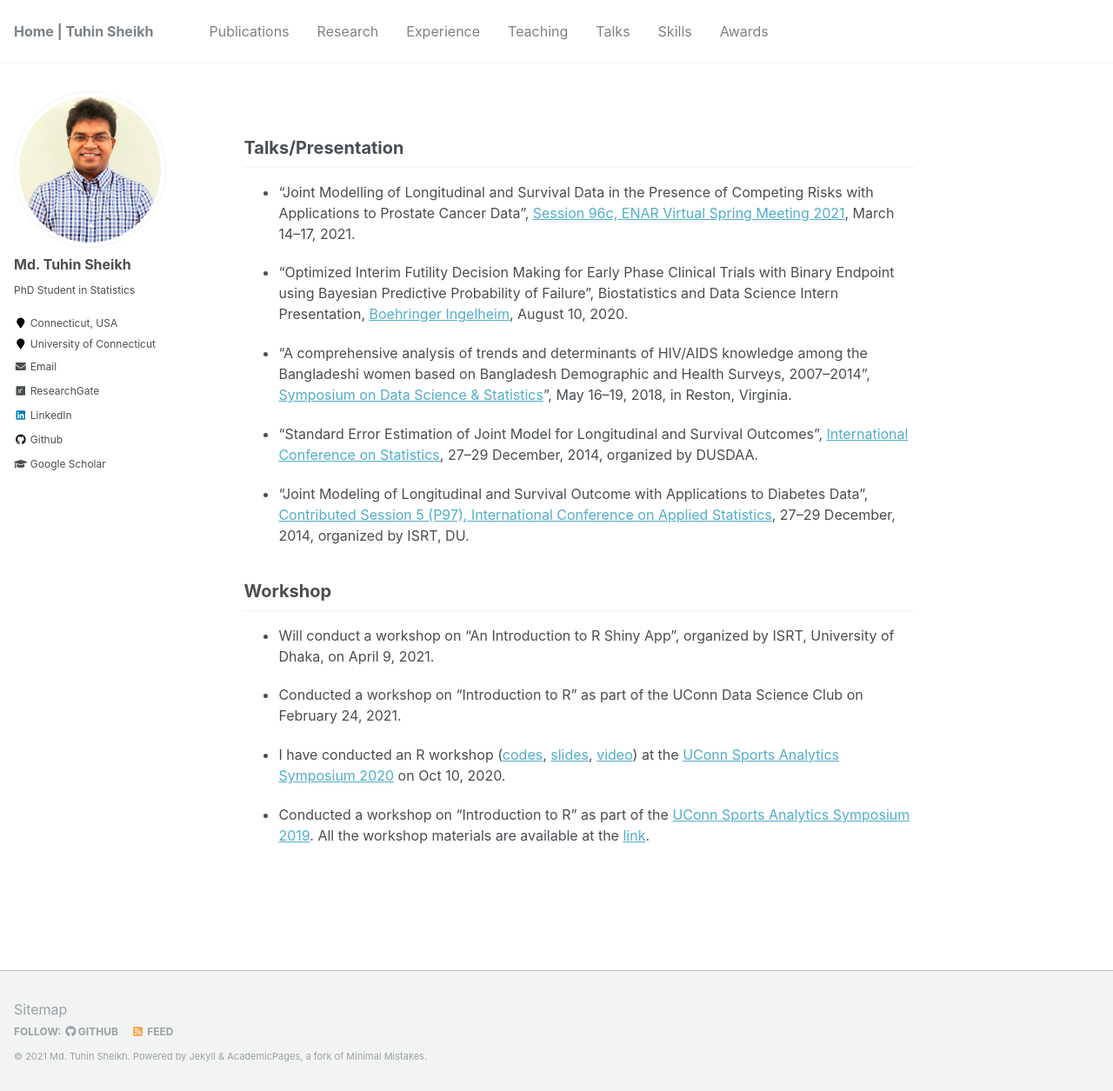
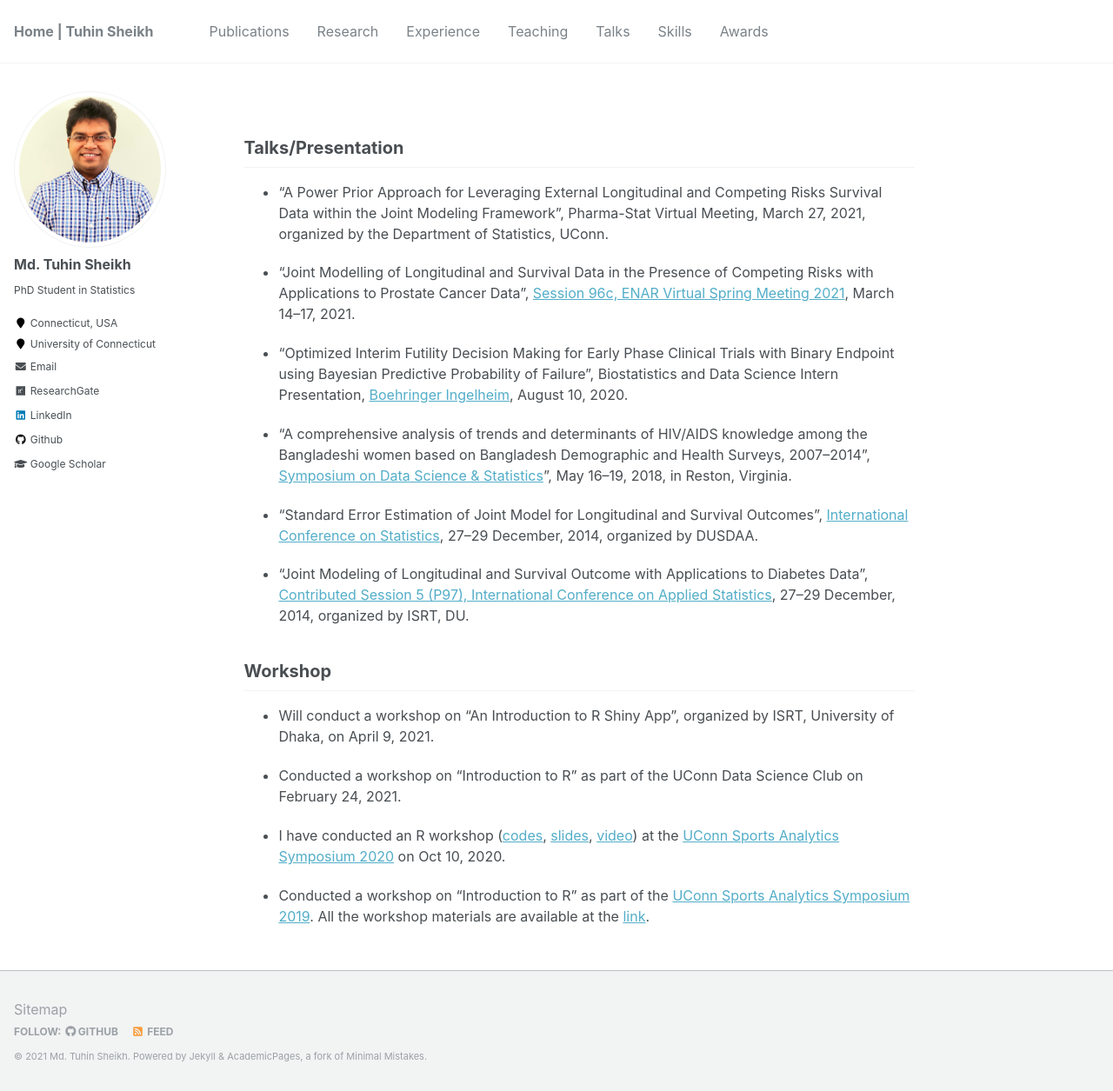
Before and after one commit to mdtuhinsheikh/mdtuhinsheikh.github.io, a Jekyll site: the page built from _pages/talks.md, in a window 1280 px wide and 1255 px high. Shown: the whole window at 87% size. Built offline with Jekyll 4.4.1, drawn with Linux system fonts in a browser that asks for light colours.

Commit message:
Update talks.md

```diff
--- a/_pages/talks.md
+++ b/_pages/talks.md
@@ -5,6 +5,8 @@ author_profile: true
 ---
 
 ## Talks/Presentation
+* "A Power Prior Approach for Leveraging External Longitudinal and Competing Risks Survival Data within the Joint Modeling Framework", Pharma-Stat Virtual Meeting, March 27, 2021, organized by the Department of Statistics, UConn.
+
 * "Joint Modelling of Longitudinal and Survival Data in the Presence of Competing Risks with Applications to Prostate Cancer Data", [Session 96c, ENAR Virtual Spring Meeting 2021](https://www.enarspring.org/agenda), March 14--17, 2021.
 
 * "Optimized Interim Futility Decision Making for Early Phase Clinical Trials with Binary Endpoint using Bayesian Predictive Probability of Failure", Biostatistics and Data Science Intern Presentation, [Boehringer Ingelheim](https://www.boehringer-ingelheim.com/), August 10, 2020.
```
